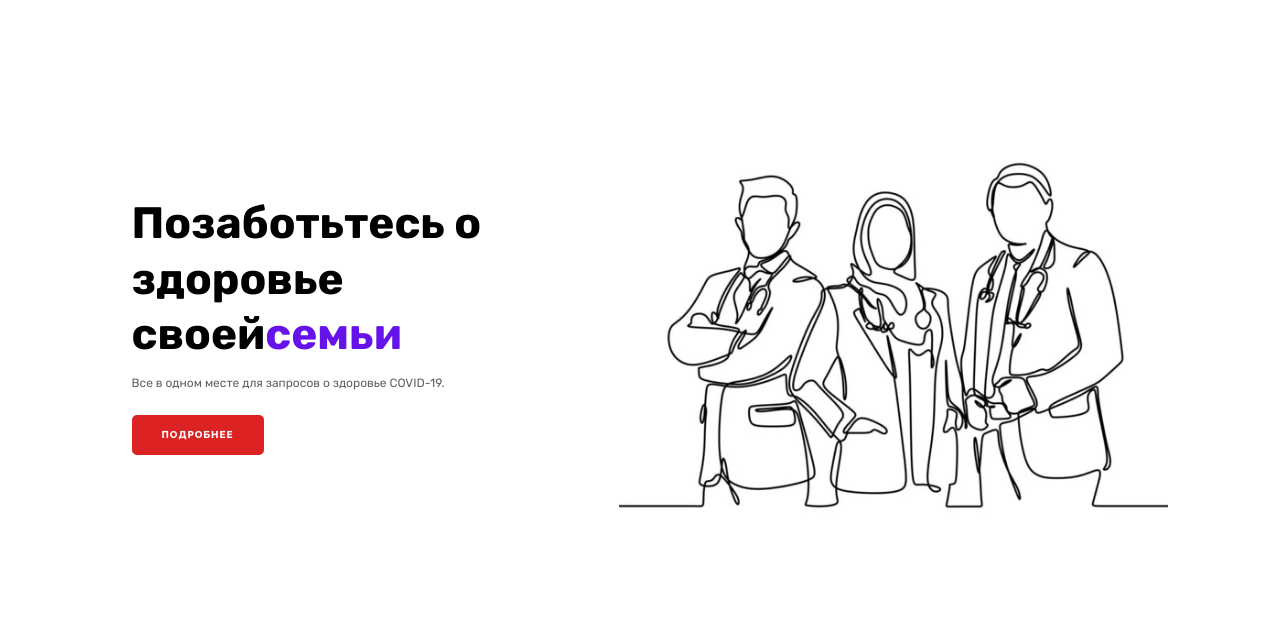
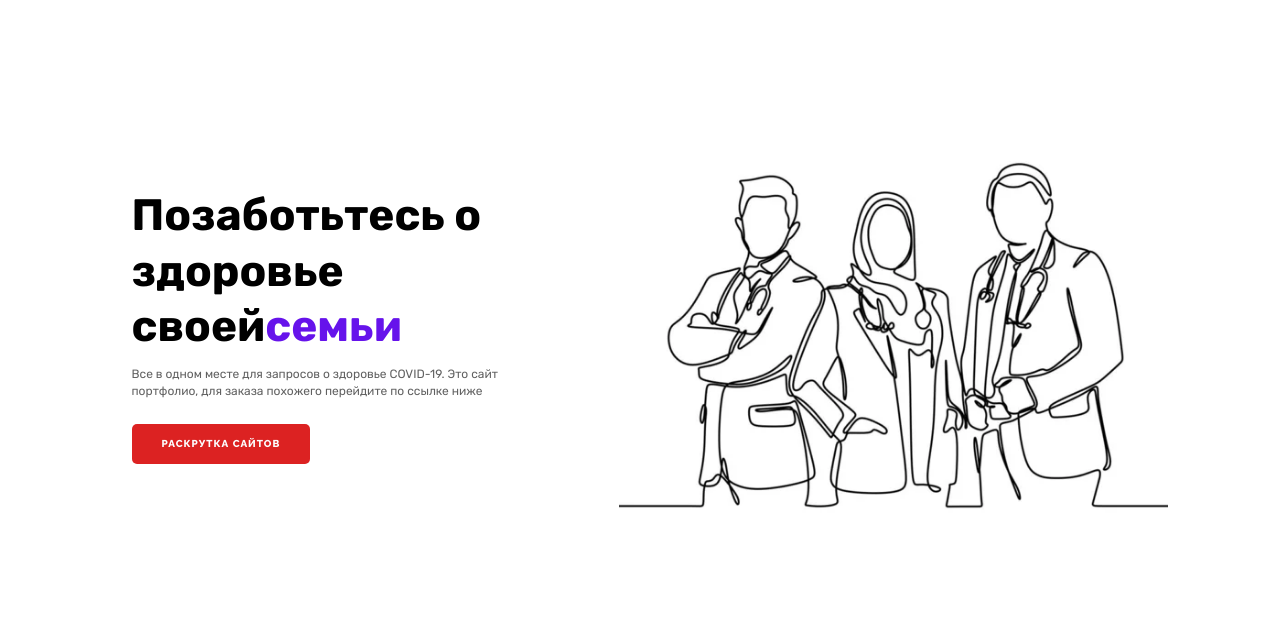
Before and after one commit to Ducat28/hospital, a plain HTML site: page index.html in a window 1280 px wide. Shown: the part 99-738 px from the top of the page. Drawn offline with Linux system fonts and the light colour scheme.

Commit message:
Update index.html

```diff
--- a/index.html
+++ b/index.html
@@ -39,8 +39,8 @@
                     <div class="get-started__content">
                         <div class="get-started__block-text block-text">
                             <h1 class="block-text__title block-text__title_blue">Позаботьтесь о здоровье своей<span>семьи</span></h1>
-                            <div class="block-text__text">Все в одном месте для запросов о здоровье COVID-19.</div>
-                            <a href="https://play.google.com/store/books/details/RAJAN_SHASTRI_Go_Corona_Go?id=dgT2DwAAQBAJ" class="block-text__button button">ПОДРОБНЕЕ</a>
+                            <div class="block-text__text">Все в одном месте для запросов о здоровье COVID-19. Это сайт портфолио, для заказа похожего перейдите по ссылке ниже</div>
+                            <a href="https://seotool.by/" class="block-text__button button">раскрутка сайтов</a>
                         </div>
 
                     </div>
```
